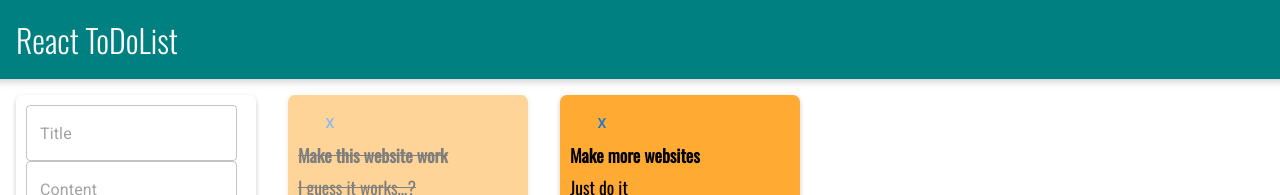
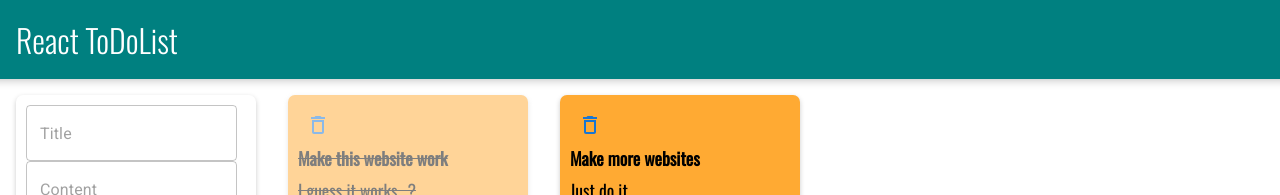
Before and after one commit to vicgwee/React_ToDoList, a React (Create React App) app in the folder react-todolist/: page / in a window 1280 px wide. Shown: the top 195 px of the page. Built offline with nearby package versions, Linux system fonts and the light colour scheme.

Commit message:
change delete button to IconButton

```diff
--- a/react-todolist/src/components/Note.jsx
+++ b/react-todolist/src/components/Note.jsx
@@ -1,5 +1,6 @@
 import React, { useState } from "react"
-import {Button} from "@mui/material"
+import IconButton from '@mui/material/IconButton';
+import DeleteIcon from '@mui/icons-material/DeleteOutline';
 
 function Note(props) {
 
@@ -19,7 +20,9 @@
 
     return (
         <div className={className} onClick={handleNoteClick}>
-            <Button type="button" onClick={handleDeleteButtonClick}>x</Button>
+            <IconButton color="primary" onClick={handleDeleteButtonClick} aria-label="delete">
+                <DeleteIcon />
+            </IconButton>
             <h1>{props.title}</h1>
             <p>{props.content}</p>
         </div>
```
